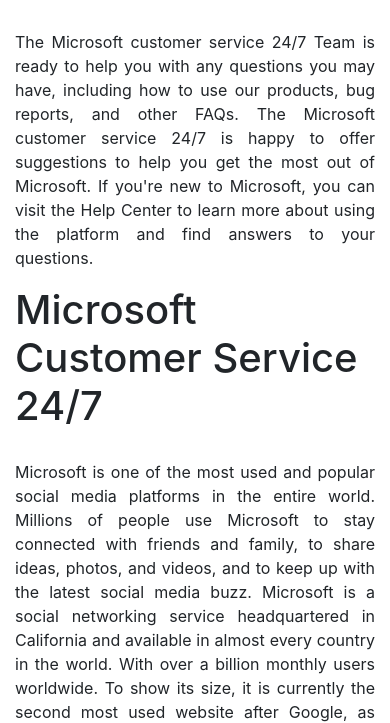
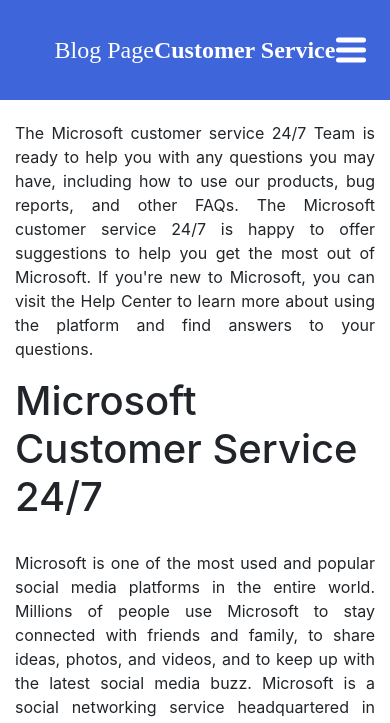
Before and after one commit to mico-softs/micros-app-customer-services-24x7, a plain HTML site: page index.html in a window 390 px wide. Shown: the top 723 px of the page. Drawn offline with nearby package versions, Linux system fonts and the light colour scheme.

Commit message:
Update index.html

```diff
--- a/index.html
+++ b/index.html
@@ -54,13 +54,161 @@
     height: 800px;
     object-fit: contain;
 }
+
+nav {
+    position: fixed;
+    z-index: 10;
+    left: 0;
+    right: 0;
+    top: 0;
+    align-items: center;
+    justify-content: center;
+    display: flex;
+    height: 100px;
+    width: 100%;
+    padding: 0 5%;
+    font-family: 'Montserrat', 'sans-serif';
+    background-color: #3e65da;
+
+}
+nav .logo {
+    float: left;
+    width: 40%;
+    height: 100%;
+    display: flex;
+    align-items: center;
+    font-size: 24px;
+    color: #fff;
+}
+nav .links {
+    float: right;
+    padding: 0;
+    margin: 0;
+    width: 60%;
+    height: 100%;
+    display: flex;
+    justify-content: space-around;
+    align-items: center;
+}
+nav .links li {
+    list-style: none;
+}
+nav .links a {
+    display: block;
+    padding: 1em;
+    font-size: 16px;
+    font-weight: bold;
+    color: #fff;
+    text-decoration: none;
+    position: relative;
+}
+nav .links a:hover {
+    color: white;
+}
+nav .links a::before {
+    content: "";
+    position: absolute;
+    bottom: 0;
+    left: 0;
+    width: 100%;
+    height: 2px;
+    background-color: white;
+    visibility: hidden;
+    transform: scaleX(0);
+    transition: all 0.3s ease-in-out 0s;
+}
+nav .links a:hover::before {
+    visibility: visible;
+    transform: scaleX(1);
+    color: white;
+}
+#nav-toggle {
+     position: absolute;
+     top: -100px;
+}
+nav .icon-burger {
+    display: none;
+    position: absolute;
+    right: 5%;
+    top: 50%;
+    transform: translateY(-50%);
+}
+nav .icon-burger .line {
+    width: 30px;
+    height: 5px;
+    background-color: #fff;
+    margin: 5px;
+    border-radius: 3px;
+    transition: all .5s ease-in-out;
+}
+@media screen and (max-width: 768px) {
+    nav .logo {
+        float: none;
+        width: auto;
+        justify-content: center;
+    }
+    nav .links {
+        float: none;
+        position: fixed;
+        z-index: 9;
+        left: 0;
+        right: 0;
+        top: 100px;
+        bottom: 100%;
+        width: auto;
+        height: auto;
+        flex-direction: column;
+        justify-content: space-evenly;
+        background-color: rgba(0, 0, 0, .8);
+        overflow: hidden;
+        transition: all .5s ease-in-out;
+    }
+    nav .links a {
+        font-size: 20px;
+    }
+    nav :checked ~ .links {
+        bottom: 0;
+    }
+    nav .icon-burger {
+        display: block;
+    }
+    nav :checked ~ .icon-burger .line:nth-child(1) {
+        transform: translateY(10px) rotate(225deg);
+    }
+    nav :checked ~ .icon-burger .line:nth-child(3) {
+        transform: translateY(-10px) rotate(-225deg);
+    }
+    nav :checked ~ .icon-burger .line:nth-child(2) {
+        opacity: 0;
+    }
+}
+
+
     </style>
 
 </head>
 <body>
-    <section>
+    <nav class="mb-50">
+      <div class="container">
+        <input type="checkbox" id="nav-toggle">
+        <div class="logo">Blog Page  <strong>Customer Service</strong></div>
+       <ul class="links">
+           <li><a href="#home">Home</a></li>
+           <li><a href="#about">About</a></li>
+           <li><a href="#work">Work</a></li>
+           <li><a href="#projects">Projects</a></li>
+           <li><a href="#contact">Contact</a></li>
+       </ul>
+       <label for="nav-toggle" class="icon-burger">
+           <div class="line"></div>
+           <div class="line"></div>
+           <div class="line"></div>
+       </label>
+      </div>
+    </nav>
+    <section style="margin-top: 121px;" >
 
-        <div class="container">
+        <div class="container ">
 
             <p>The Microsoft customer service 24/7 Team  is ready to help you with any questions you may have, including how to use our products, bug reports, and other FAQs. The Microsoft customer service 24/7 is happy to offer suggestions to help you get the most out of Microsoft. If you're new to Microsoft, you can visit the Help Center to learn more about using the platform and find answers to your questions.</p>
 
@@ -124,6 +272,22 @@
         </div>
     </div>
     </footer> -->
+   <script>
+    function showSidebar() {
+    const sidebar = document.querySelector(".sidebar");
+    sidebar.style.display = 'flex';
+    setTimeout(() => {
+        sidebar.style.transform = 'translateX(0)';
+    }, 10);
+}
 
+function closeSidebar() {
+    const sidebar = document.querySelector(".sidebar");
+    sidebar.style.transform = 'translateX(100%)';
+    setTimeout(() => {
+        sidebar.style.display = 'none';
+    }, 300);
+}
+   </script>
    </body>
 </html>
```
